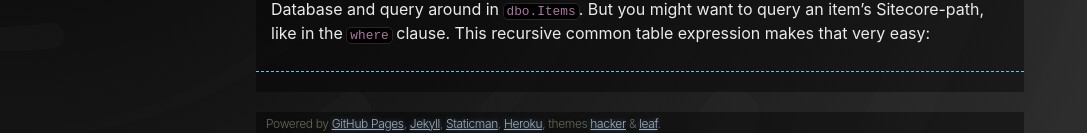
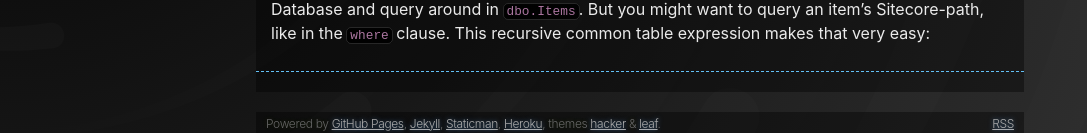
Before and after one commit to asontu/asontu.github.io, a Jekyll site: the page built from index.html, in a window 1280 px wide. Shown: the part 1305-1438 px from the top of the page, without its empty margins (0-1087 px from the left). Built offline with Jekyll 4.4.1, drawn with Linux system fonts in a browser that asks for light colours; nearby versions of some CDN libraries; the list of posts is cut into pages by our own code; comment, search, counter and statistics services are not loaded.

Commit message:
Add RSS-feed

```diff
--- a/_config.yml
+++ b/_config.yml
@@ -20,6 +20,9 @@
 
 google_analytics: UA-165352843-1
 
+plugins:
+  - jekyll-feed
+
 lsi: false
 safe: true
 source:
--- a/_layouts/default.html
+++ b/_layouts/default.html
@@ -6,6 +6,7 @@
 		<meta name="viewport" content="width=device-width, initial-scale=1">
 		<link rel="stylesheet" href="{{ '/assets/css/style.css?v=' | append: site.github.build_revision | relative_url }}">
 		<link rel="shortcut icon" type="image/png" href="{{ '/assets/images/asontu.png' | relative_url }}">
+		<link rel="alternate" type="application/atom+xml" title="Asontu's tech-blog" href="/feed.xml">
 {% seo %}
 		<script src="https://ajax.googleapis.com/ajax/libs/jquery/2.1.4/jquery.min.js"></script>
 		<script src="{{ '/assets/main.js' | relative_url }}"></script>
@@ -56,7 +57,7 @@
 
 			<footer>
 				<div class="container">
-					Powered by <a href="https://pages.github.com/" target="_blank">GitHub Pages</a>, <a href="https://jekyllrb.com/" target="_blank">Jekyll</a>, <a href="https://staticman.net/" target="_blank">Staticman</a>, <a href="https://www.heroku.com/" target="_blank">Heroku</a>, themes <a href="https://pages-themes.github.io/hacker/" target="_blank">hacker</a> &amp; <a href="https://jekyll-themes.com/leaf/" target="_blank">leaf</a>.
+					Powered by <a href="https://pages.github.com/" target="_blank">GitHub Pages</a>, <a href="https://jekyllrb.com/" target="_blank">Jekyll</a>, <a href="https://staticman.net/" target="_blank">Staticman</a>, <a href="https://www.heroku.com/" target="_blank">Heroku</a>, themes <a href="https://pages-themes.github.io/hacker/" target="_blank">hacker</a> &amp; <a href="https://jekyll-themes.com/leaf/" target="_blank">leaf</a>. <a href="/feed.xml" target="_blank" title="RSS-feed of my blog's posts" class="rss-link">RSS</a>
 				</div>
 			</footer>
 		</div>
--- a/_sass/jekyll-theme-hacker.scss
+++ b/_sass/jekyll-theme-hacker.scss
@@ -59,7 +59,14 @@
 }
 
 footer .container {
-	padding: 3px 10px;
+	padding: 3px 3em 3px 10px;
+	position: relative;
+
+	.rss-link {
+		position: absolute;
+		right: 10px;
+		top: 3px;
+	}
 }
 
 section {
```
Also changed, not shown: README.md.
